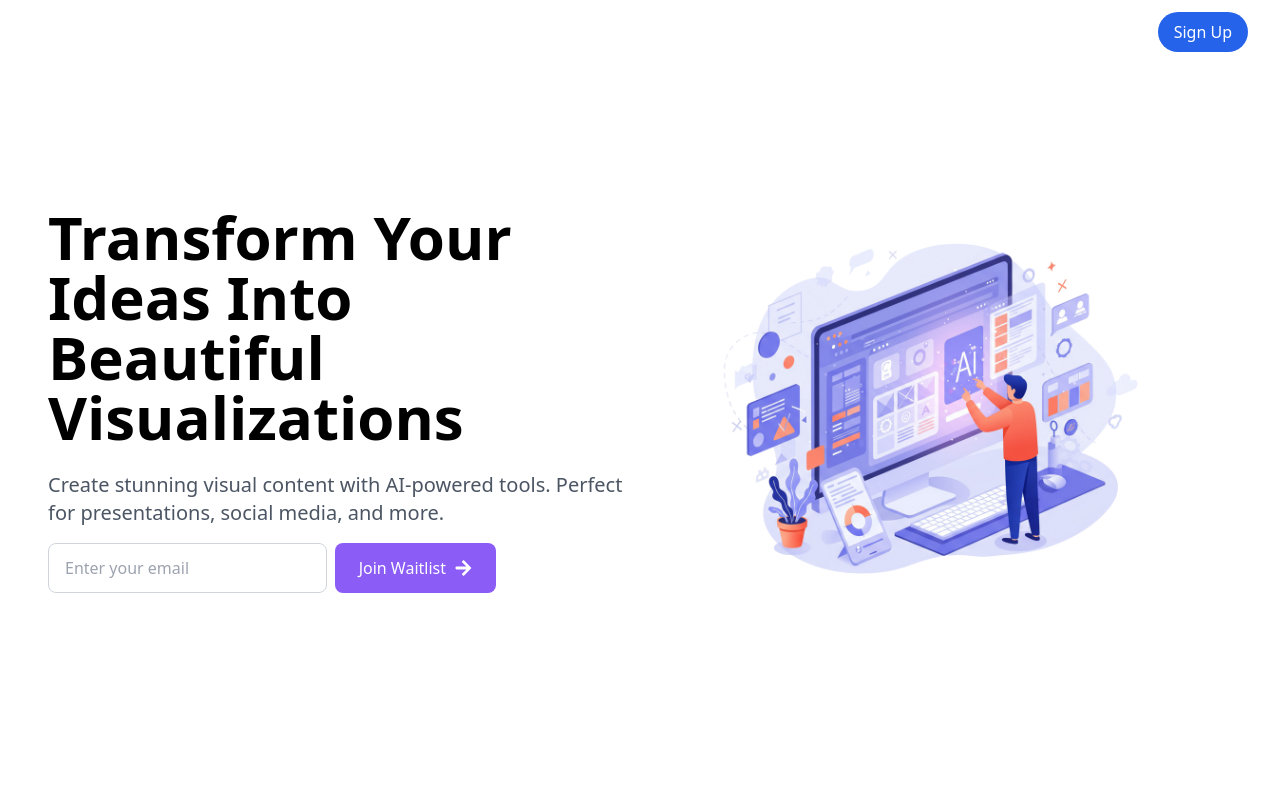
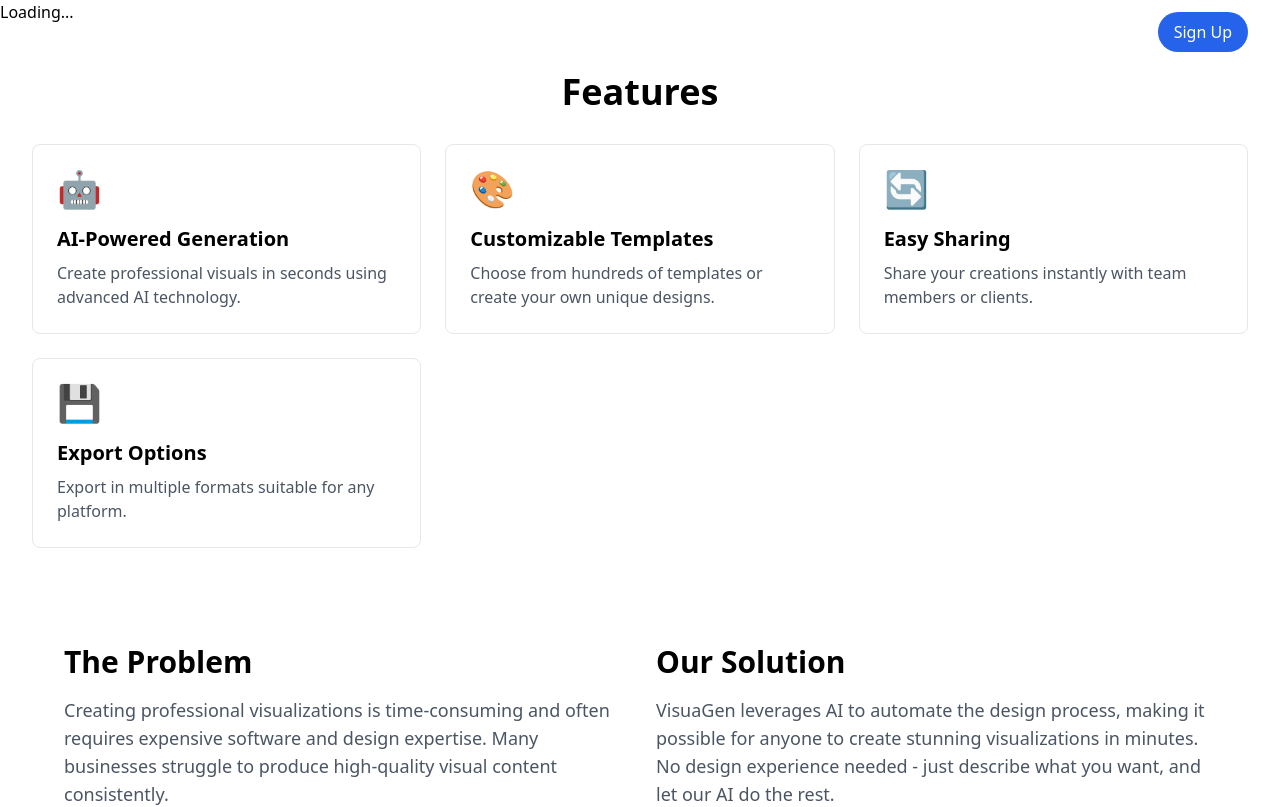
Before and after one commit to rangelkoli/VisuaGen, a Next.js app: page / in a window 1280 px wide. Shown: the top 807 px of the page. Built offline with nearby package versions, Linux system fonts and the light colour scheme; no server answers.

Commit message:
feat: implement authentication context and enhance waitlist signup with user ID and loading state

```diff
--- a/components/HeroSection.tsx
+++ b/components/HeroSection.tsx
@@ -1,13 +1,15 @@
 "use client";
 import Image from "next/image";
 import { motion } from "framer-motion";
-import { useState } from "react";
+import { useState, useEffect } from "react";
 import toast from "react-hot-toast";
 import LandingHeroImage from "@/public/LandingHeroImage.png";
 import { supabase } from "@/lib/supabase";
 import { FaArrowRight } from "react-icons/fa";
+import { useAuth } from "@/context/AuthContext";
 
 export default function HeroSection() {
+  const { user, loading } = useAuth();
   const [email, setEmail] = useState("");
   const [isSubmitting, setIsSubmitting] = useState(false);
   const [hasJoined, setHasJoined] = useState(false);
@@ -16,7 +18,10 @@ export default function HeroSection() {
     e.preventDefault();
     setIsSubmitting(true);
     try {
-      const res = await supabase.from("waitlist").insert({ email });
+      const res = await supabase.from("waitlist").insert({
+        email,
+        user_id: user?.id, // Add user ID if available
+      });
       if (res.error) {
         throw new Error(res.error.message);
       }
@@ -30,6 +35,18 @@ export default function HeroSection() {
       setIsSubmitting(false);
     }
   };
+
+  // If loading, you might want to show a loading state
+  if (loading) {
+    return <div>Loading...</div>;
+  }
+
+  // Pre-fill email if user is logged in
+  useEffect(() => {
+    if (user?.email) {
+      setEmail(user.email);
+    }
+  }, [user]);
 
   return (
     <div className='min-h-screen flex flex-col md:flex-row items-center justify-center px-4 md:px-8 py-8 md:py-16'>
--- /dev/null
+++ b/context/AuthContext.tsx
@@ -0,0 +1,56 @@
+"use client";
+import { createContext, useContext, useEffect, useState } from "react";
+import { supabase } from "@/lib/supabase";
+import { Session, User } from "@supabase/supabase-js";
+
+type AuthContextType = {
+  user: User | null;
+  session: Session | null;
+  loading: boolean;
+};
+
+const AuthContext = createContext<AuthContextType>({
+  user: null,
+  session: null,
+  loading: true,
+});
+
+export const AuthProvider = ({ children }: { children: React.ReactNode }) => {
+  const [user, setUser] = useState<User | null>(null);
+  const [session, setSession] = useState<Session | null>(null);
+  const [loading, setLoading] = useState(true);
+
+  useEffect(() => {
+    // Get initial session
+    supabase.auth.getSession().then(({ data: { session } }) => {
+      setSession(session);
+      setUser(session?.user ?? null);
+      setLoading(false);
+    });
+
+    // Listen for auth changes
+    const {
+      data: { subscription },
+    } = supabase.auth.onAuthStateChange((_event, session) => {
+      setSession(session);
+      setUser(session?.user ?? null);
+      setLoading(false);
+    });
+
+    return () => subscription.unsubscribe();
+  }, []);
+
+  return (
+    <AuthContext.Provider value={{ user, session, loading }}>
+      {children}
+    </AuthContext.Provider>
+  );
+};
+
+export const useAuth = () => {
+  const context = useContext(AuthContext);
+  if (!context) {
+    throw new Error("useAuth must be used within an AuthProvider");
+  }
+  return context;
+};
```
